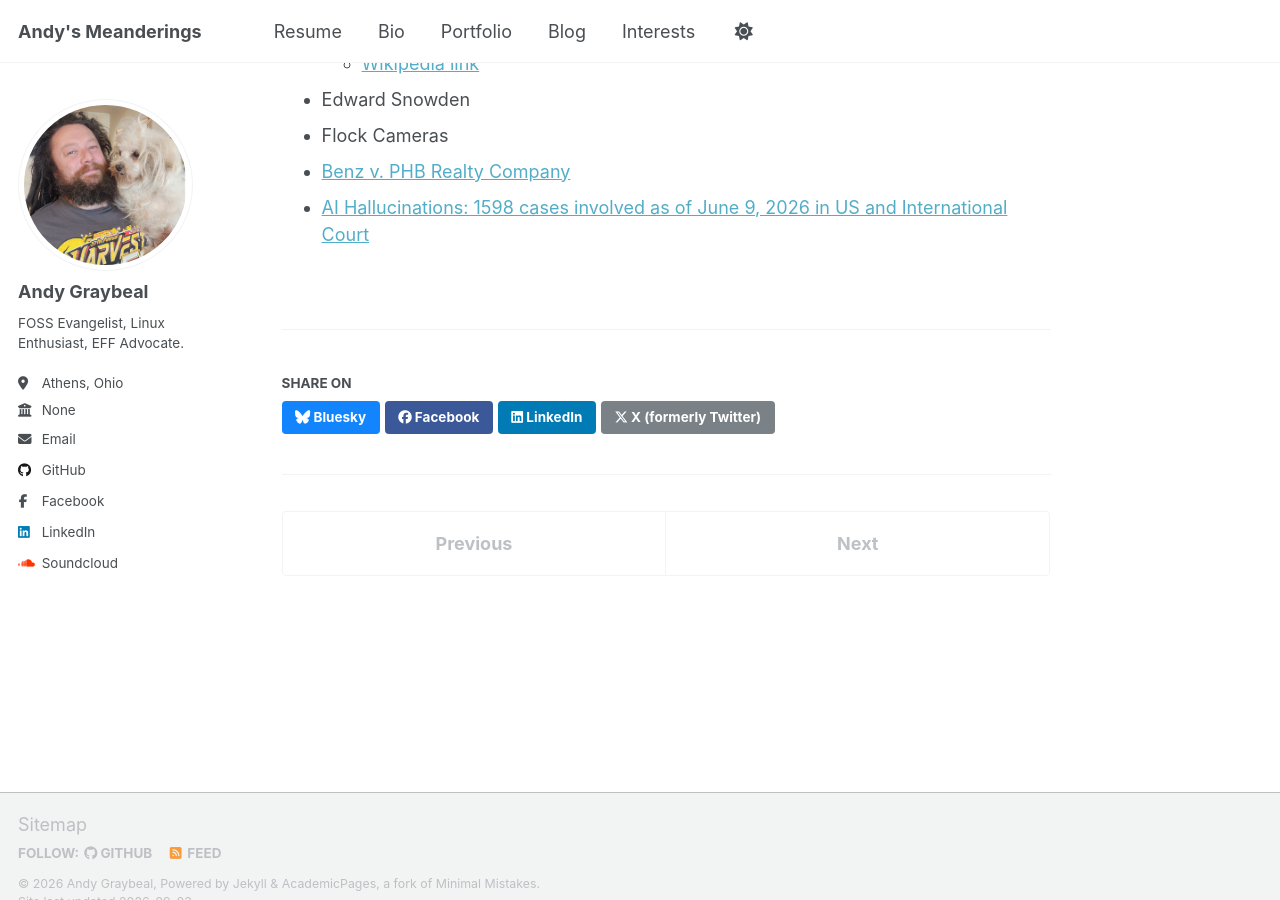
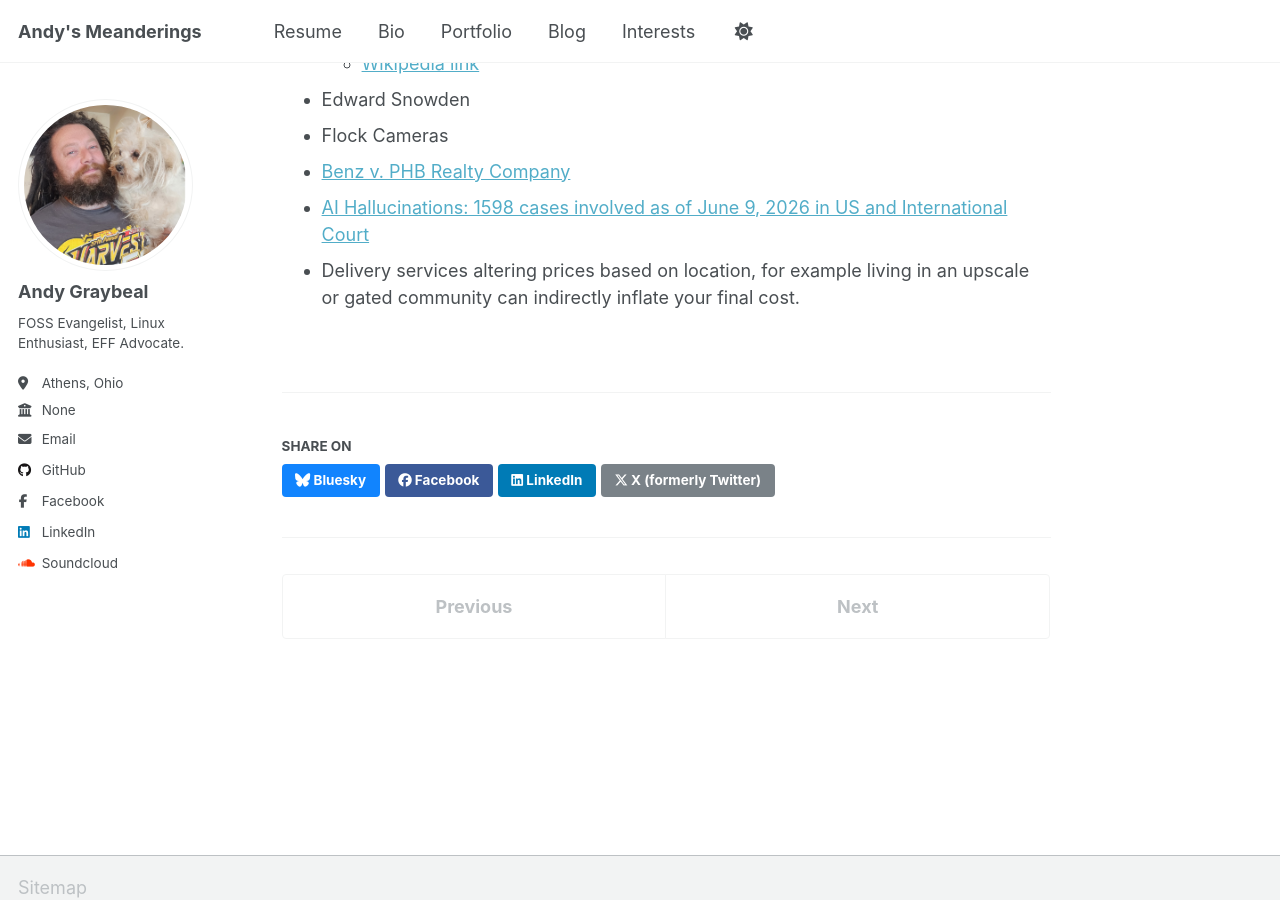
Before and after one commit to andy-graybeal/andy-graybeal.github.io, a Jekyll site: the page built from _portfolio/cybr-2100.md, in a window 1280 px wide and 900 px high, scrolled down 2318 px. Built offline with Jekyll 4.4.1, drawn with Linux system fonts in a browser that asks for light colours; a script that is not in the unit is left out.

Commit message:
Add note on delivery service pricing variations
Added a note about delivery services altering prices based on location.

```diff
--- a/_portfolio/cybr-2100.md
+++ b/_portfolio/cybr-2100.md
@@ -72,3 +72,4 @@ I have 20+ years of experience supporting information technology infrastructure
 - Flock Cameras
 - [Benz v. PHB Realty Company](https://www.govinfo.gov/content/pkg/USCOURTS-ksd-2_22-cv-02081/pdf/USCOURTS-ksd-2_22-cv-02081-0.pdf)
 - [AI Hallucinations: 1598 cases involved as of June 9, 2026 in US and International Court](https://www.haqq.ai/blog/ai-legal-hallucination-audit)
+- Delivery services altering prices based on location, for example living in an upscale or gated community can indirectly inflate your final cost.
```
